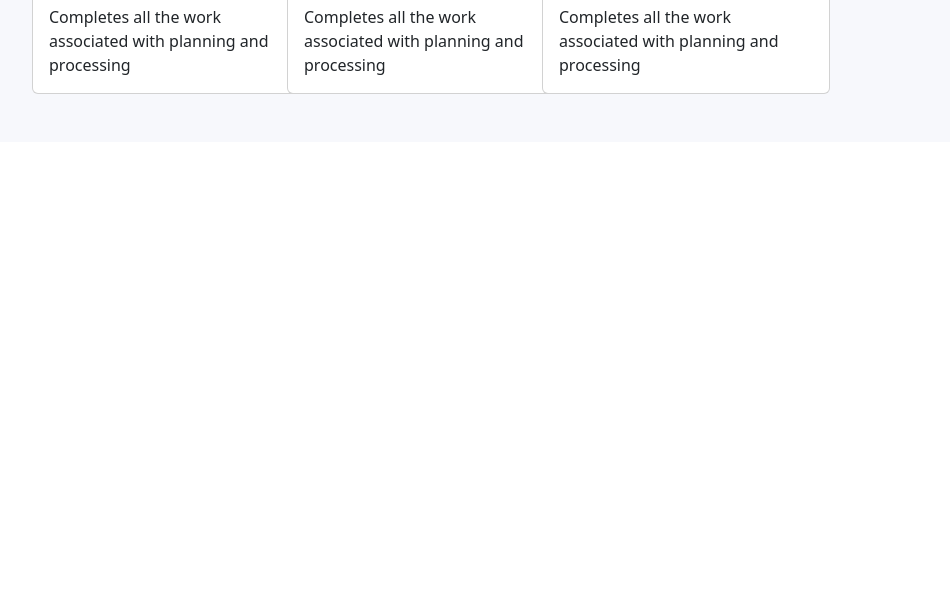
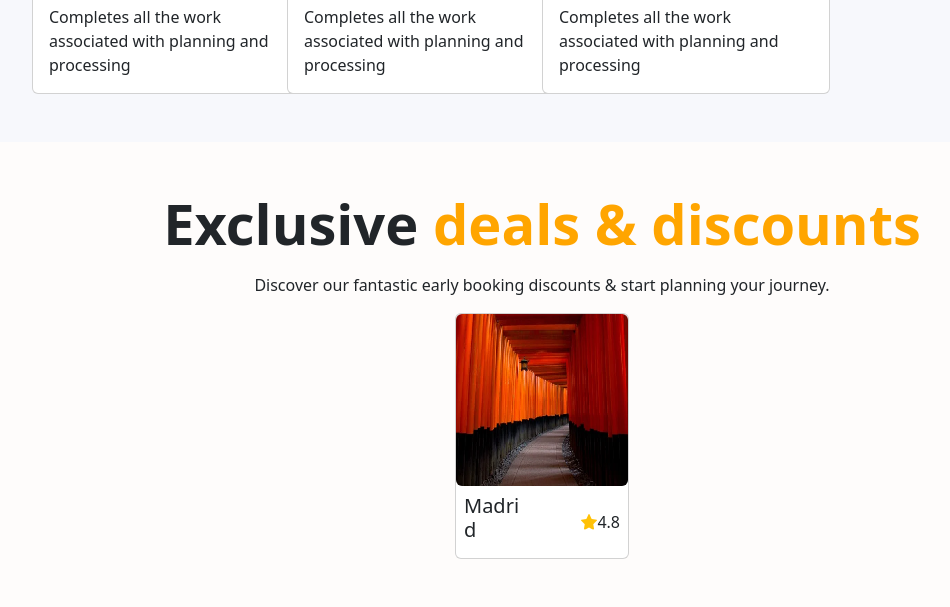
Before and after one commit to Edwin-Marulanda/landing_page, a plain HTML site: page index.html in a window 1280 px wide. Shown: the part 1047-1654 px from the top of the page, without its empty margins (98-1048 px from the left). Before the commit the page ends 1189 px from the top, so only its background shows below. Drawn offline with nearby package versions, Linux system fonts and the light colour scheme.

Commit message:
Seccion card
Trabajando en la seccion card

```diff
--- a/index.html
+++ b/index.html
@@ -4,7 +4,7 @@
 <head>
     <meta charset="utf-8">
     <meta http-equiv="X-UA-Compatible" content="IE=edge">
-    <title></title>
+    <title>Workshop</title>
     <meta name="description" content="">
     <meta name="viewport" content="width=device-width, initial-scale=1">
     <link href="https://cdn.jsdelivr.net/npm/bootstrap@5.3.3/dist/css/bootstrap.min.css" rel="stylesheet"
@@ -55,6 +55,7 @@
             </div>
 
         </section>
+
         <section class="bg-section d-flex justify-content-center align-items-center p-3 pb-5">
             <div class="row w-50 bg-white shadow-sm d-flex justify-content-center align-items-center p-3">
                 <div class="col-3 ">
@@ -84,6 +85,7 @@
 
             </div>
         </section>
+
         <section class=" p-5 bg-two-section">
             <div class="row">
                 <div class="col-12 text-center">
@@ -130,6 +132,25 @@
 
         </section>
 
+        <section class=" p-5 bg-section align-items-center">
+            <p class="fw-bold display-4 text-center">Exclusive <span class="orange-text">deals & discounts</span></p>
+            <p class="text-center with">Discover our fantastic early booking discounts & start planning your journey.</p>
+            <div class="row justify-content-center">
+                <div class="col-sm-2 card rounded p-0">
+                    <img class="img-fluid rounded" style="aspect-ratio: 1/1;" src="images/card1.png" alt="camino techado"/>
+                    <div class="row p-2">
+                        <div class="col-6">
+                            <h5 class="card-title">Madrid</h5>
+                        </div>
+                        <div class="col-6 d-flex align-items-center justify-content-end">
+                            <img class="img-fluid rounded" style="aspect-ratio: 1/1; width: 16px; height: 16px;" src="images/star.png" alt="estrella"/>
+                            <p class="card-text">4.8</p>
+                        </div>
+                    </div>
+                </div>
+            </div>
+        </section>
+
     </div>
 </body>
 
```
Also changed, not shown: images/card1.png (added), images/star.png (added).
